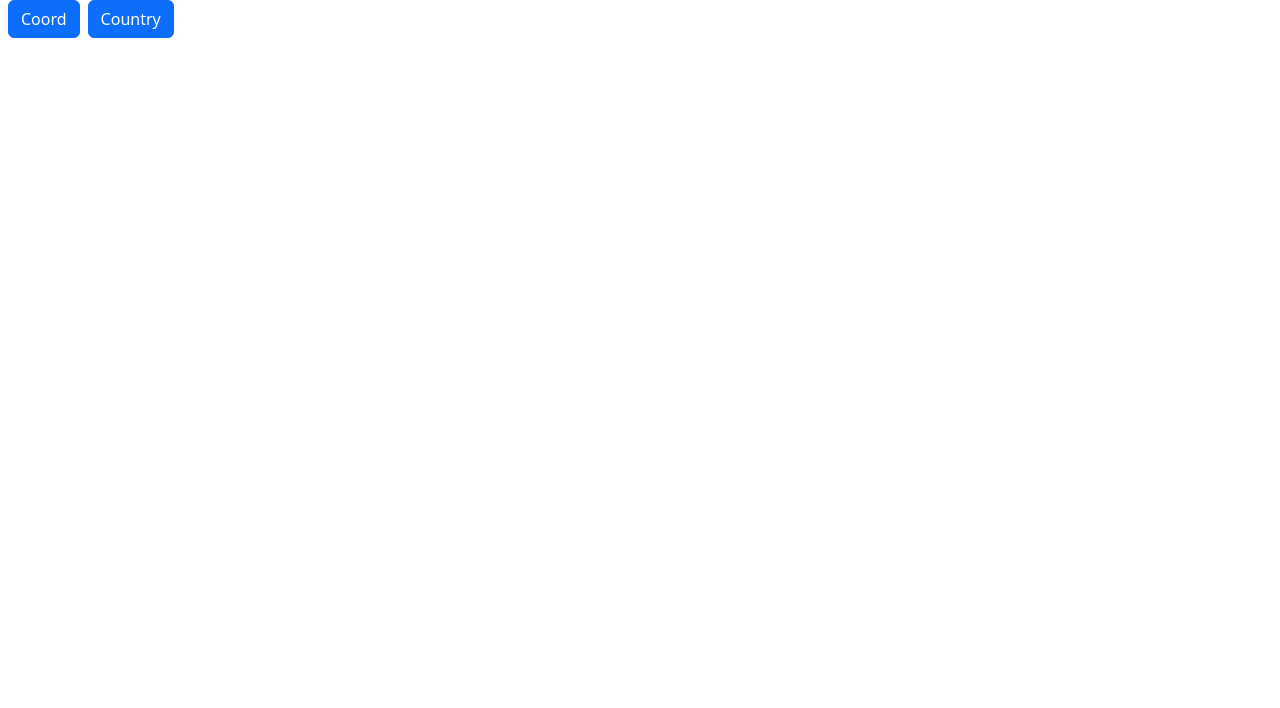
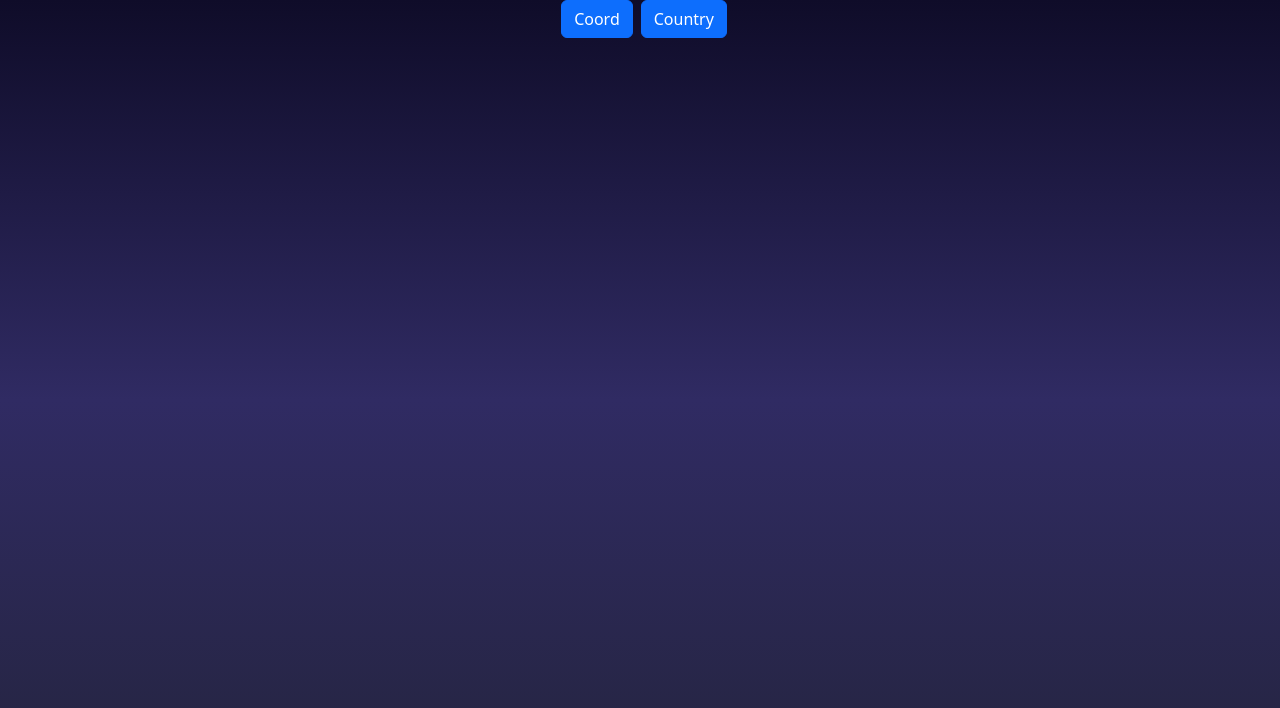
Before and after one commit to elLoki4/js-clima, a website: page index.html in a window 1280 px wide. Drawn offline with nearby package versions, Linux system fonts and the light colour scheme.

Commit message:
Update index.html

```diff
--- a/index.html
+++ b/index.html
@@ -1,7 +1,7 @@
 <!DOCTYPE html>
   <html>
     <head>
-      <link rel="stylesheet" src="style.css">
+      <link rel="stylesheet" type="text/css" href="style.css">
     </head>
     <body>
 
```
